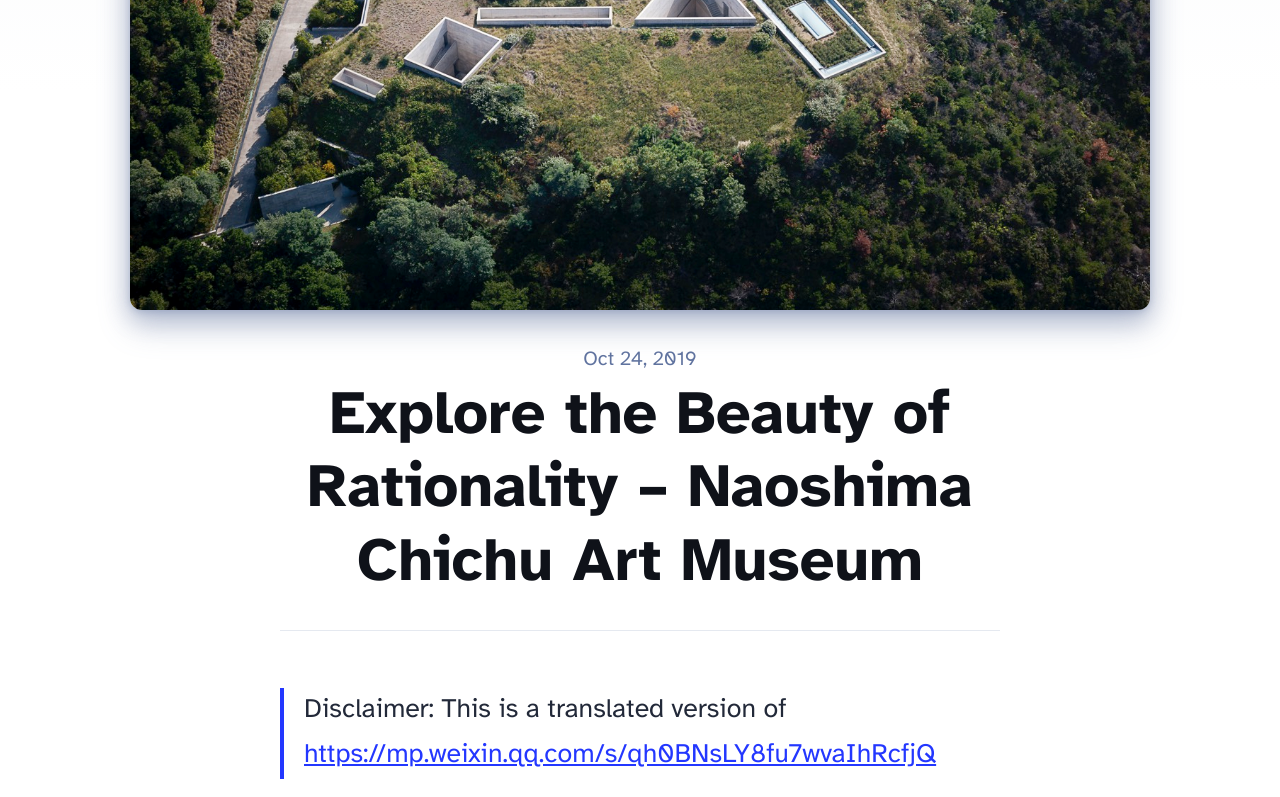
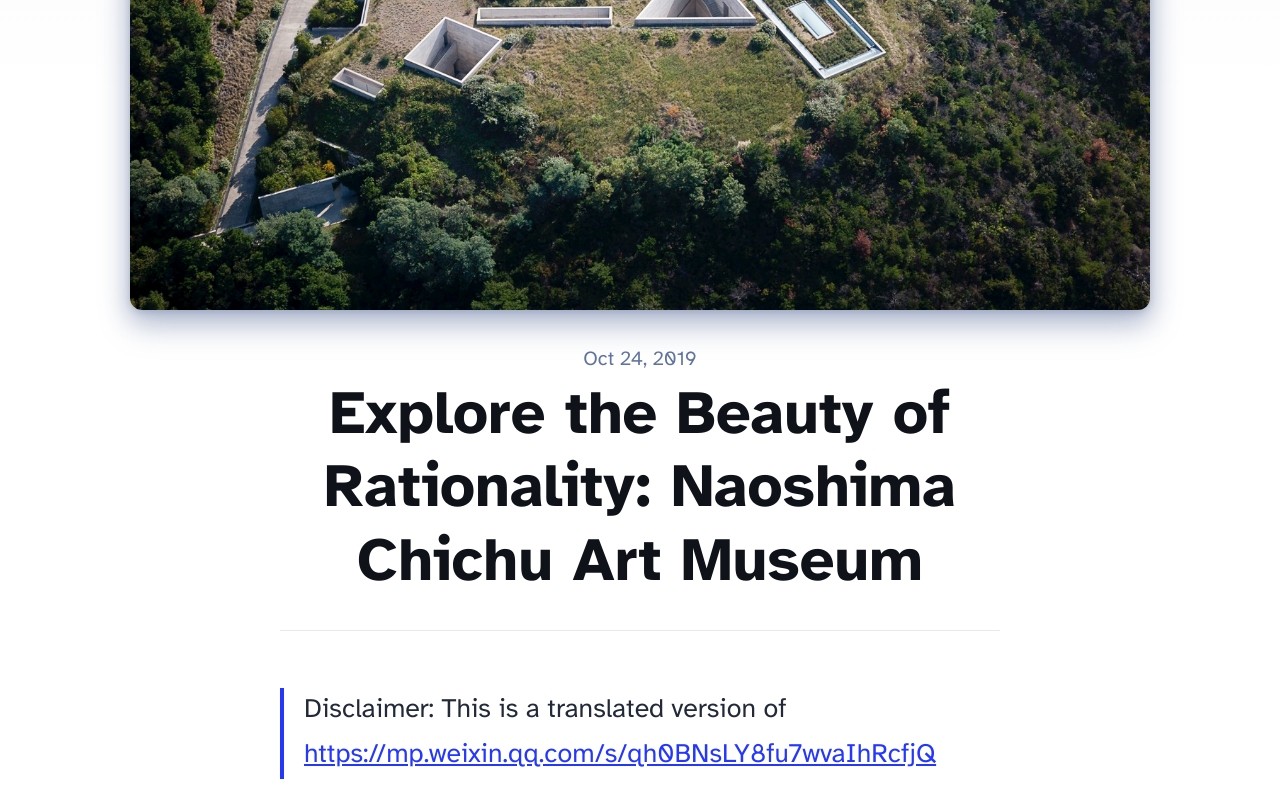
Before and after one commit to evianzhow/evianzhow.github.io, an Astro site: page /blog/explore-the-beauty-of-rationality in a window 1280 px wide. Shown: the part 508-1305 px from the top of the page. Built offline with nearby package versions, Linux system fonts and the light colour scheme; Astro itself is replaced by a stand-in of ours.

Commit message:
Update explore-the-beauty-of-rationality.mdx

```diff
--- a/src/content/blog/explore-the-beauty-of-rationality.mdx
+++ b/src/content/blog/explore-the-beauty-of-rationality.mdx
@@ -1,5 +1,5 @@
 ---
-title: 'Explore the Beauty of Rationality – Naoshima Chichu Art Museum'
+title: 'Explore the Beauty of Rationality: Naoshima Chichu Art Museum'
 description: 'Tadao Ando positions himself as the fourth artist of the Chichu Art Museum, and here’s why.'
 pubDate: 'October 24 2019'
 heroImage: /img/explore-the-beauty-of-rationality/chichu_top-thumb-1440x960-501.jpg
```
